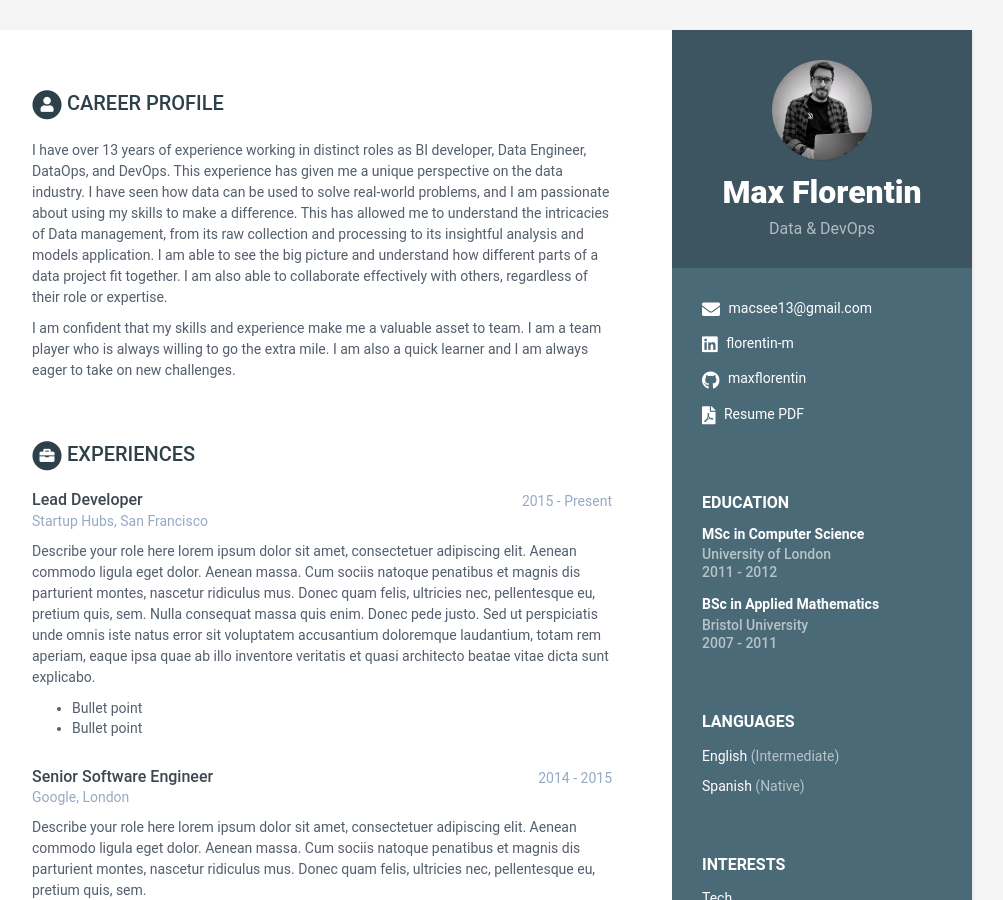
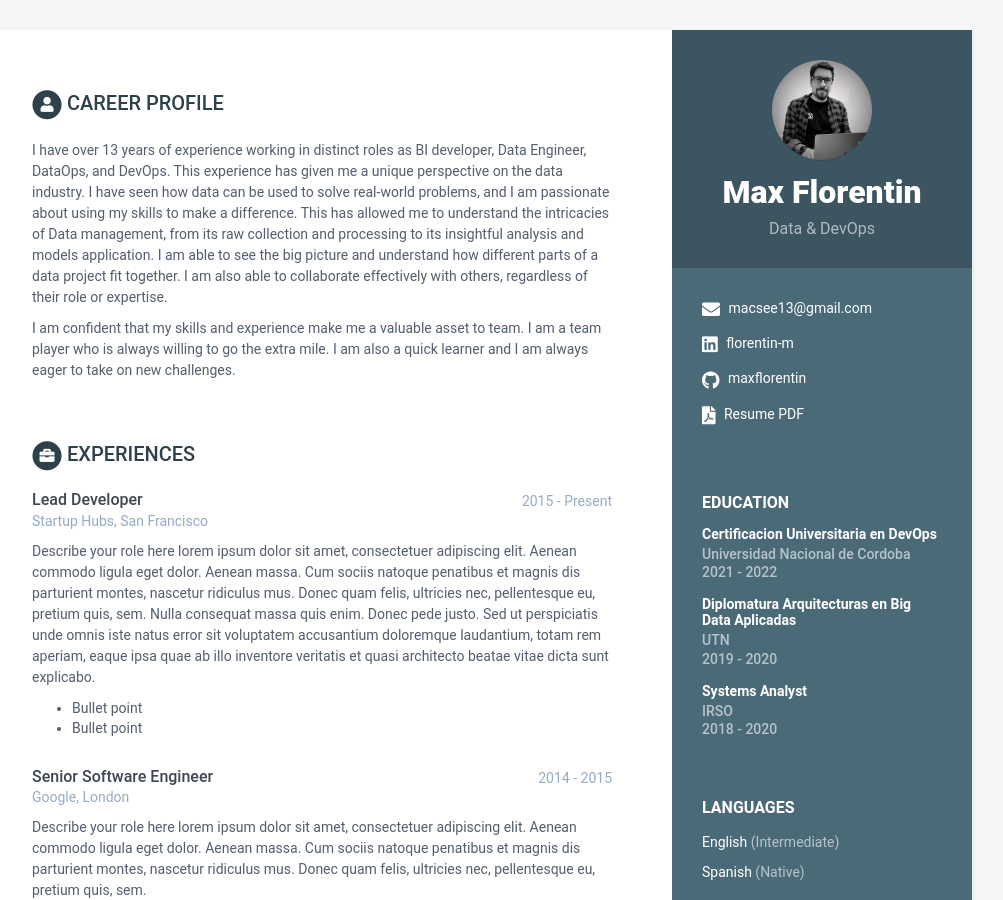
Before and after one commit to macs-devops/max-dataops, a Jekyll site: the page built from index.html, in a window 1280 px wide and 900 px high. Shown: the whole window, without its empty margins (168-1171 px from the left). Built offline with Jekyll 4.4.1, drawn with Linux system fonts in a browser that asks for light colours; part of the change alters nothing that is shown.

```diff
--- a/_data/data.yml
+++ b/_data/data.yml
@@ -1,14 +1,12 @@
 sidebar:
-    position: right # position of the sidebar : left or right
-    about: True # set to False or comment line if you want to remove the "how to use?" in the sidebar
-    education: True # set to False if you want education in main section instead of in sidebar
+    position: right
+    about: True # how to use.
+    education: True # in sidebar
 
-    # Profile information
     name: Max Florentin
     tagline: Data & DevOps
-    avatar: profile.jpg  #place a 100x100 picture inside /assets/images/ folder and provide the name of the file below
+    avatar: profile.jpg
 
-    # Sidebar links
     email: macsee13@gmail.com
     citizenship:
     website:  #do not add http://
@@ -54,28 +52,43 @@ career-profile:
 education:
     title: Education
     info:
-      - degree: MSc in Computer Science
-        university: University of London
-        time: 2011 - 2012
+      - degree: Certificacion Universitaria en DevOps
+        university: Universidad Nacional de Cordoba
+        time: 2021 - 2022
+        details: |
+          Through my university DevOps certification, I have gained a deep understanding of DevOps principles, such as continuous delivery,
+          continuous integration, and DevOps culture. I have also learned about the tools and technologies that are used to implement these principles.
+          I am confident that this training will help me succeed in a DevOps career.
+            - DevOps Culture
+            - Git
+            - Build & Package Managers
+            - CI/CD
+            - Containers
+            - Cloud Services
+            - IaC
+            - Telemetry
+      - degree: Diplomatura Arquitecturas en Big Data Aplicadas
+        university: UTN
+        time: 2019 - 2020
         details: |
           Describe your study here lorem ipsum dolor sit amet, consectetuer
           adipiscing elit. Aenean commodo ligula eget dolor. Aenean massa. Cum
           sociis natoque penatibus et magnis dis parturient montes, nascetur
           ridiculus mus. Donec quam felis, ultricies nec, pellentesque eu,
           pretium quis, sem.
-            - Bullet point
-            - Bullet point
-      - degree: BSc in Applied Mathematics
-        university: Bristol University
-        time: 2007 - 2011
+            - Apache Hadoop
+            - NoSQL Mongo db
+            - Distributed programming
+            - Text Mining
+            - NoSQL Cassandra & Neo4j
+            - Data Science
+      - degree: Systems Analyst
+        university: IRSO
+        time: 2018 - 2020
         details: |
-          Describe your study here lorem ipsum dolor sit amet, consectetuer
-          adipiscing elit. Aenean commodo ligula eget dolor. Aenean massa. Cum
-          sociis natoque penatibus et magnis dis parturient montes, nascetur
-          ridiculus mus. Donec quam felis, ultricies nec, pellentesque eu,
-          pretium quis, sem.
-            - Bullet point
-            - Bullet point
+          I dropped out of the second year of the Systems Analyst career. I had to focus on other priorities at the time,
+          but I am still interested in pursuing a career in systems analysis.
+          I am currently working on my own projects to build my skills and knowledge.
 
 experiences:
     title: Experiences
```
